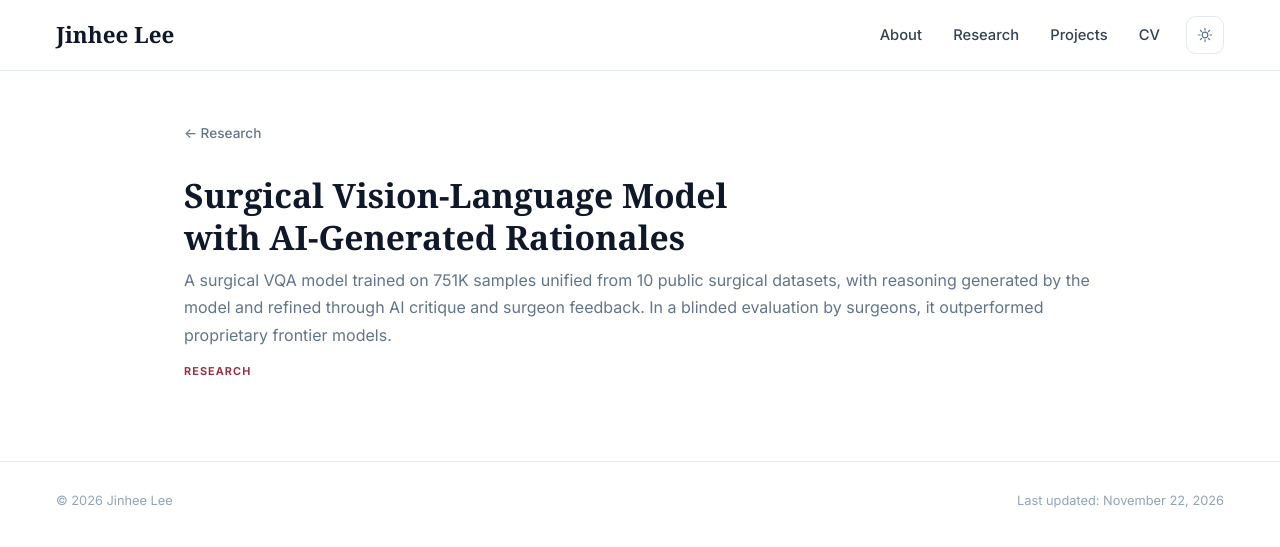
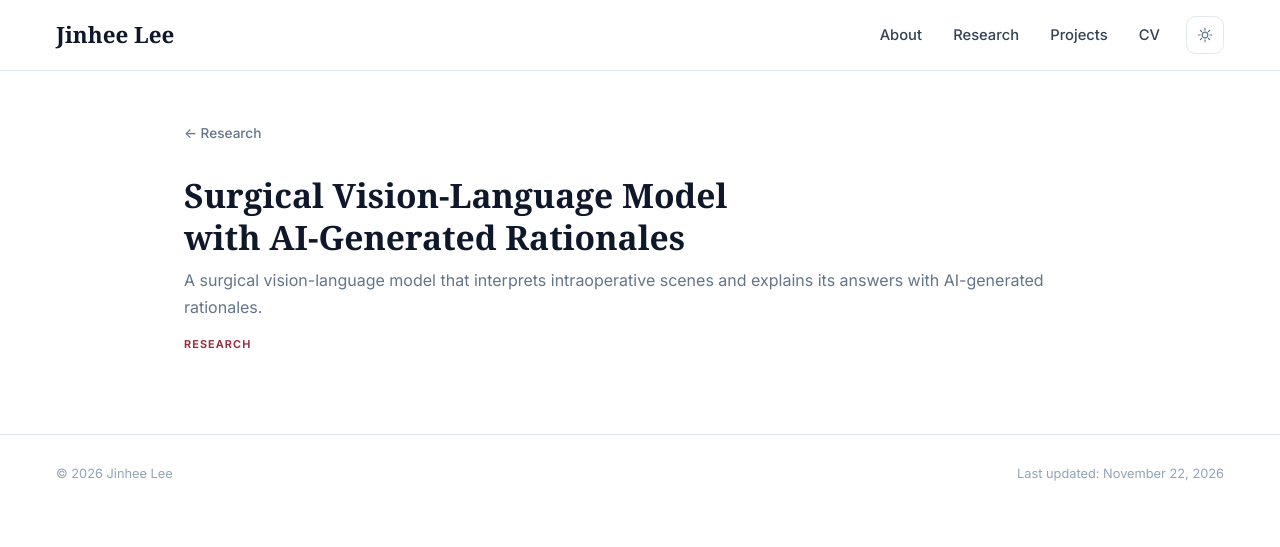
Before and after one commit to eeleehnij/eeleehnij.github.io, a Jekyll site: the page built from _portfolio/portfolio-03-surgvlm-stanford-poster.html, in a window 1280 px wide. Shown: the top 547 px of the page. Built offline with Jekyll 4.4.1, drawn with Linux system fonts in a browser that asks for light colours.

Commit message:
Stanford 포스터 항목 설명을 한 문장으로 축약
데이터 규모, 평가 결과 등 저널 논문에 들어갈 세부 내용을 빼고
주제 수준의 한 문장만 남긴다.

Co-Authored-By: Claude Opus 5.5 <noreply@anthropic.com>

```diff
--- a/_portfolio/portfolio-03-surgvlm-stanford-poster.html
+++ b/_portfolio/portfolio-03-surgvlm-stanford-poster.html
@@ -1,6 +1,6 @@
 ---
 title: "Surgical Vision-Language Model with AI-Generated Rationales"
-excerpt: "A surgical VQA model trained on 751K samples unified from 10 public surgical datasets, with reasoning generated by the model and refined through AI critique and surgeon feedback. In a blinded evaluation by surgeons, it outperformed proprietary frontier models."
+excerpt: "A surgical vision-language model that interprets intraoperative scenes and explains its answers with AI-generated rationales."
 collection: portfolio
 type: research
 authors: "**Jinhee Lee**, Hwanhee Lee, Mu Zhou, Manuel Rebol, Jay J. Park, Sanghoon Lee, Sang Hoon Jeong, Vivek P. Buch"
```
